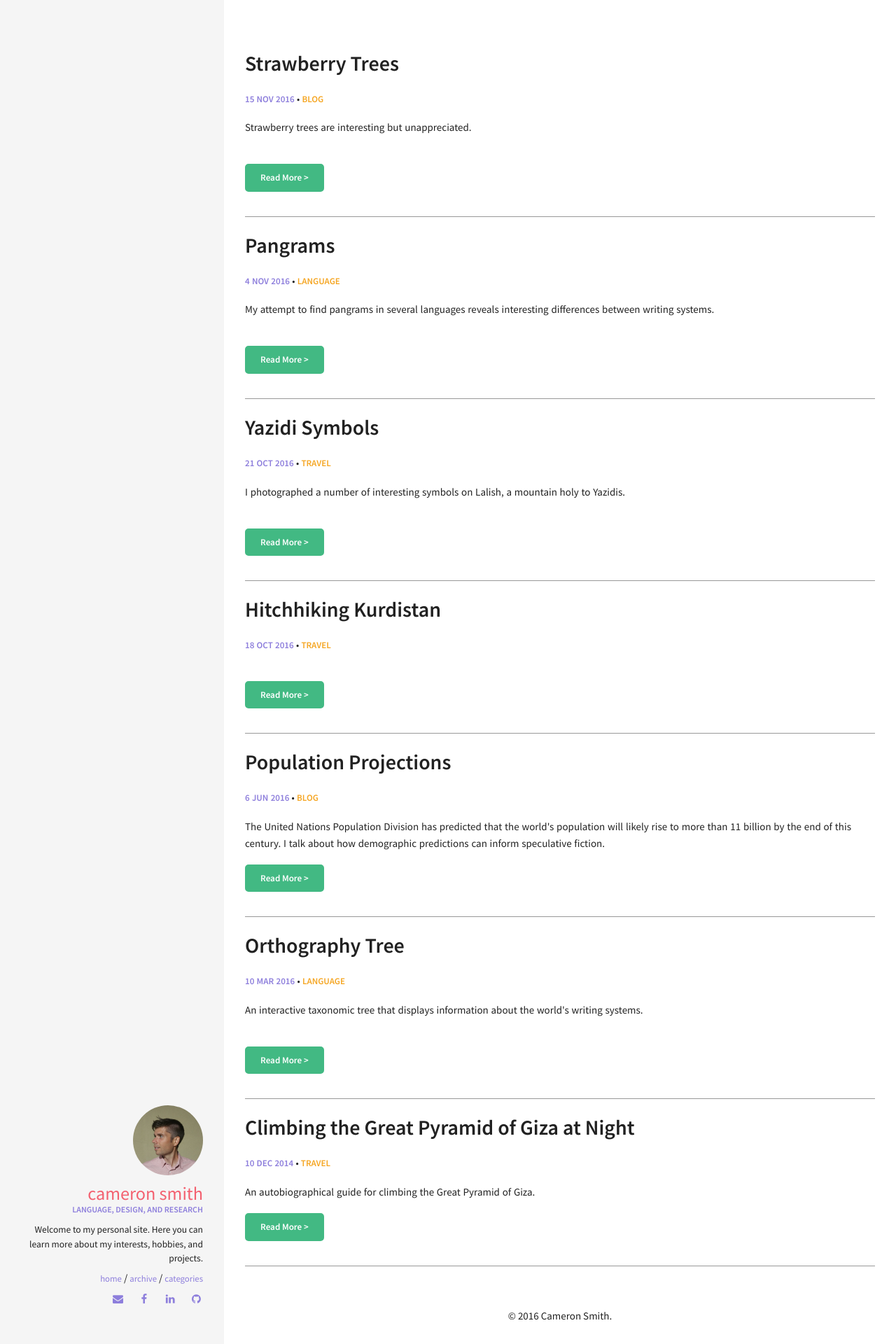
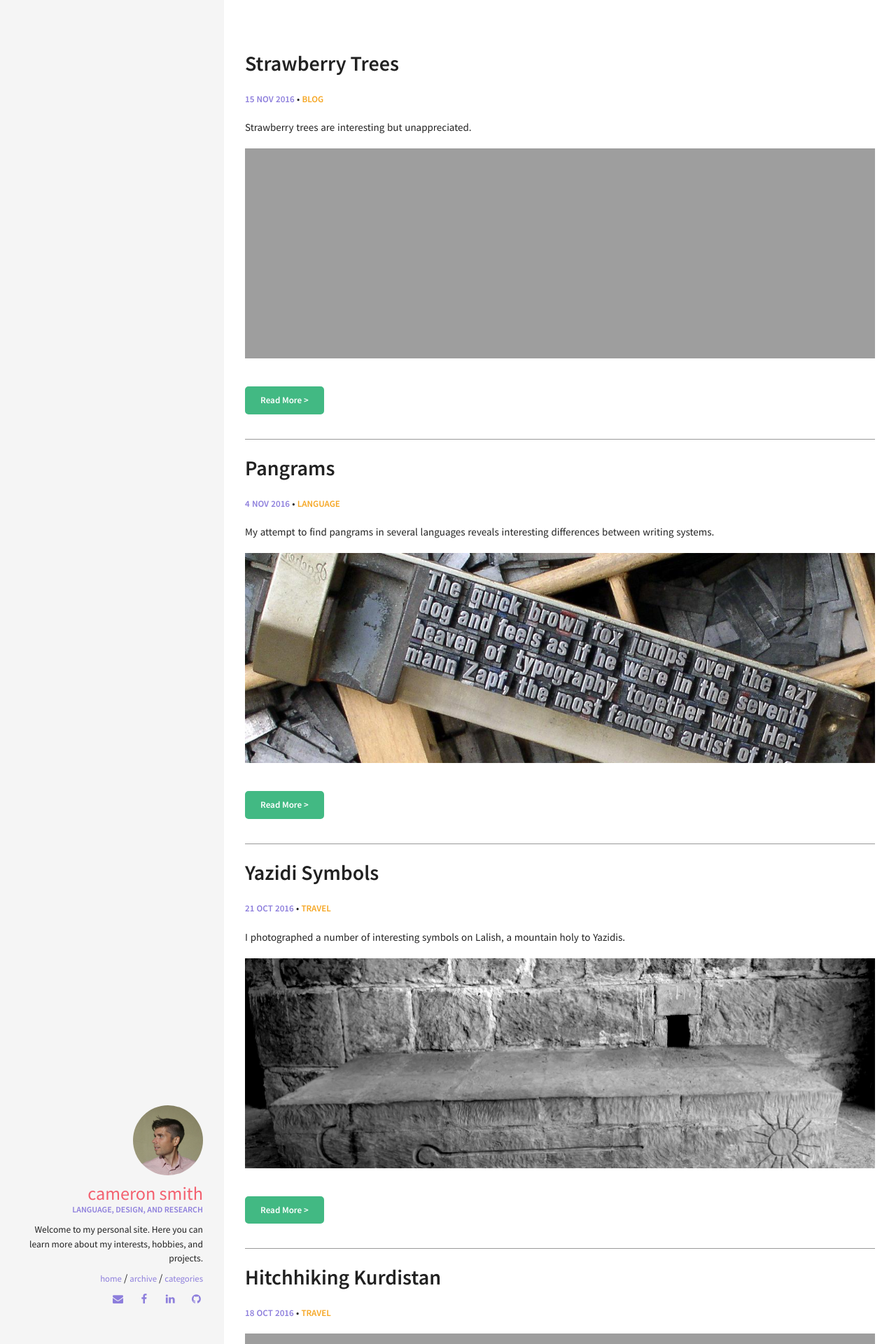
Before and after one commit to camoverride/camoverride.github.io, a Jekyll site: the page built from index.html, in a window 1280 px wide. Shown: the top 1920 px of the page at 70% size. Built offline with Jekyll 4.4.1, drawn with Linux system fonts in a browser that asks for light colours.

Commit message:
changes for mobile

```diff
--- a/_layouts/post_listing.html
+++ b/_layouts/post_listing.html
@@ -58,7 +58,7 @@ layout: default
         {% endif %}
         alt="{{ post.title }} feature image"-->
 
-        <div style="background-image:url({{ site.url }}/img/{{ post.image.feature }}); max-height:300px; width:auto;background-size: cover;background-repeat: no-repeat;"></div>
+        <div style="background-image:url({{ site.url }}/img/{{ post.image.feature }}); min-height:300px;height:300px; width:auto;background-size: cover;background-repeat: no-repeat;"></div>
 
       </a>
     </div><!-- /.image-wrap -->
```
